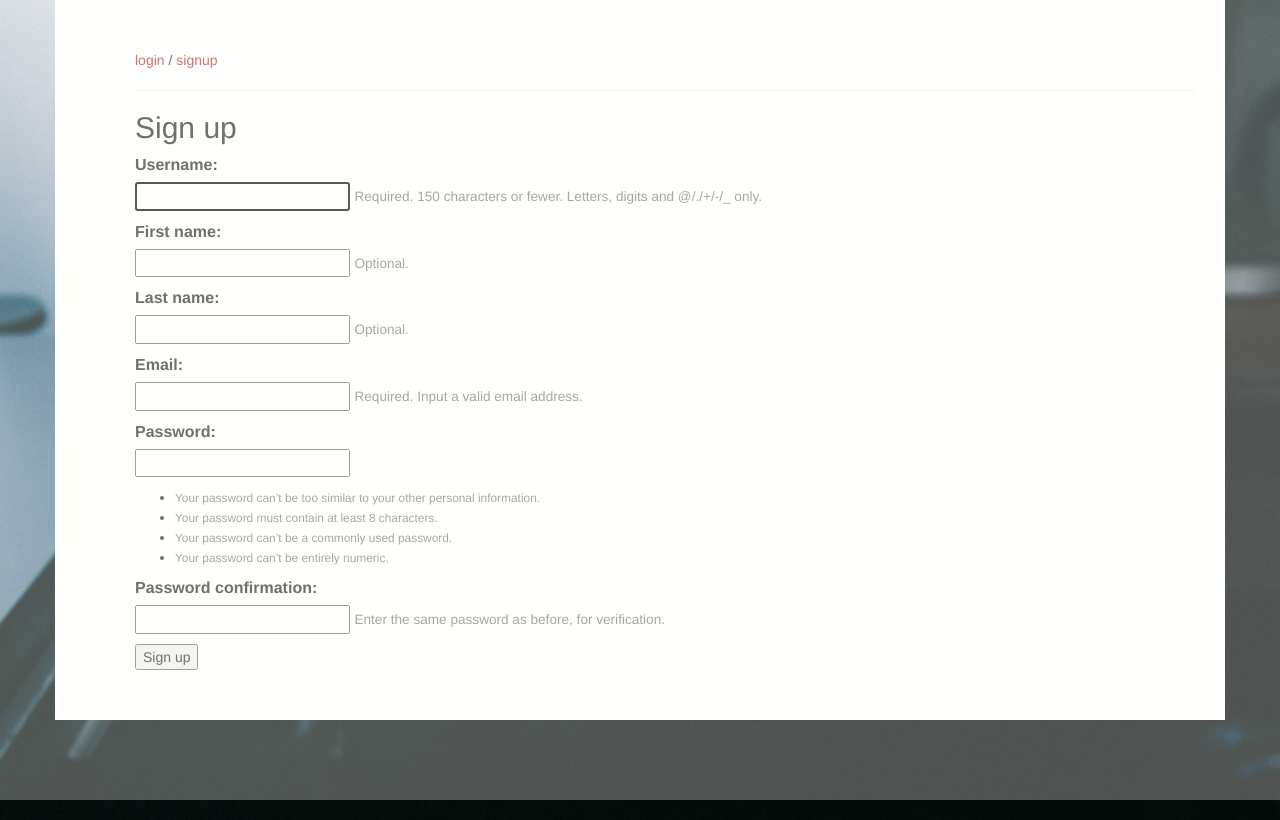
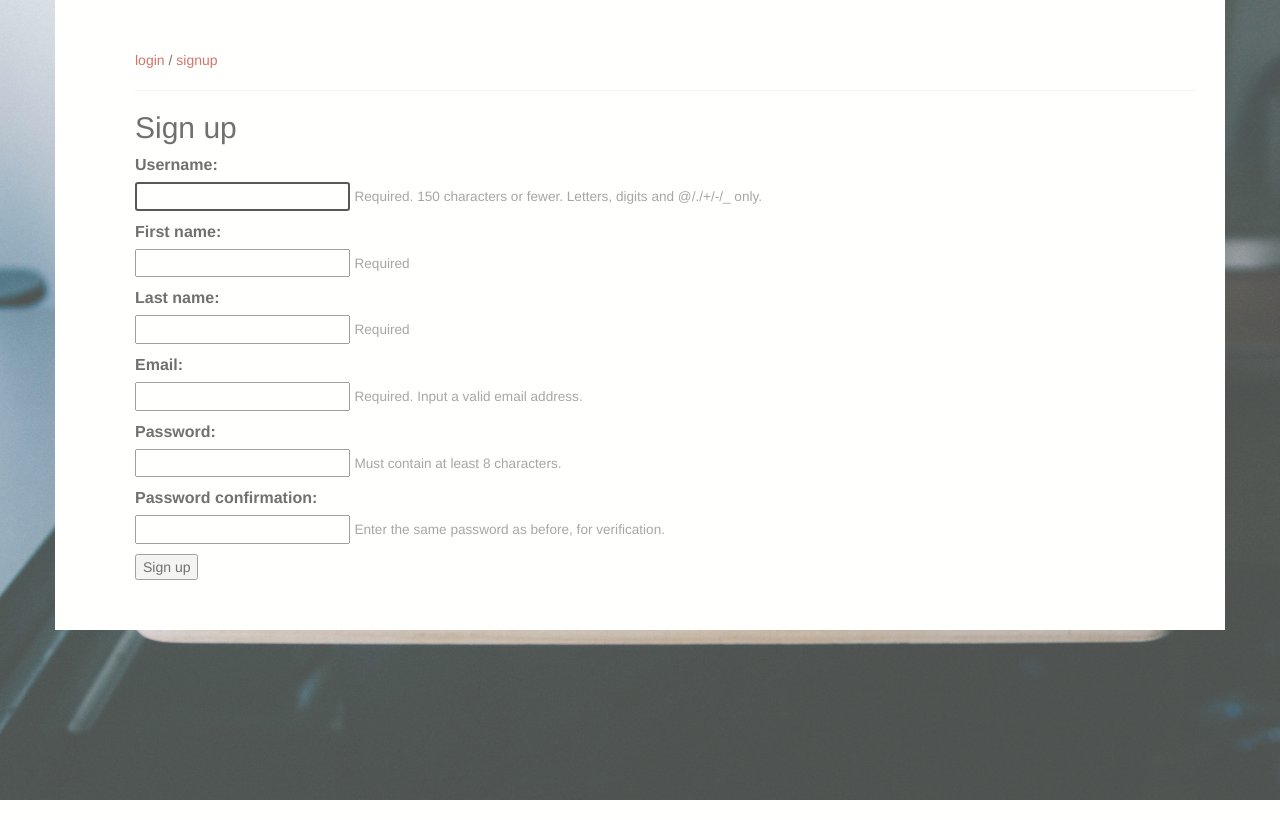
Before and after one commit to nikig04/CS411, a Django app: page /signup/ in a window 1280 px wide. Run offline with Django 3.2, Linux system fonts and the light colour scheme; some libraries are stand-ins or nearby versions.

Commit message:
fixed feather b/w logo and password1 help_text

```diff
--- a/Django/FoodWeatherAPI/FoodAPI/forms.py
+++ b/Django/FoodWeatherAPI/FoodAPI/forms.py
@@ -4,9 +4,10 @@ from django.contrib.auth.forms import UserCreationForm
 from django.contrib.auth.models import User
 
 class SignUpForm(UserCreationForm):
-    first_name = forms.CharField(max_length=30, required=False, help_text='Optional.')
-    last_name = forms.CharField(max_length=30, required=False, help_text='Optional.')
+    first_name = forms.CharField(max_length=30, required=False, help_text='Required')
+    last_name = forms.CharField(max_length=30, required=False, help_text='Required')
     email = forms.EmailField(max_length=254, help_text='Required. Input a valid email address.')
+    password1 = forms.CharField(label= ("Password"), widget=forms.PasswordInput, help_text = ("Must contain at least 8 characters."))
 
     class Meta:
         model = User
--- a/Django/FoodWeatherAPI/FoodAPI/static/styles/login.css
+++ b/Django/FoodWeatherAPI/FoodAPI/static/styles/login.css
@@ -148,7 +148,7 @@ body {
       /*margin-bottom: 10px;*/
       width:200px;
       height:90px;
-      background-image:url('http://placehold.it/300x90/000000/ffffff/&text=Feather');
+      background-image:url('http://placehold.it/200x100/000000/ffffff/&text=Feather');
     }
 
     #text-container{
--- a/Django/FoodWeatherAPI/templates/login.html
+++ b/Django/FoodWeatherAPI/templates/login.html
@@ -28,7 +28,7 @@
 	       <div id="logo-container"></div>
 	        <div class="col-sm-12 col-md-11 col-md-offset-1" style="padding-bottom: 50px; background-color: white;">
 	          <div id= "text-container">
-	              <h3>Welcome to <strong style="color:#c0392b;">Feather</strong></h3>
+	              <h3>Welcome to <strong style="color:#c0392b;">Feather</strong>!</h3>
 	              <h5>Food for your weather, what could be better?</h5>
 	              {% if form.errors %}
 	                   <p style="color: red">Your username and password didn't match. Please try again.</p>
```
